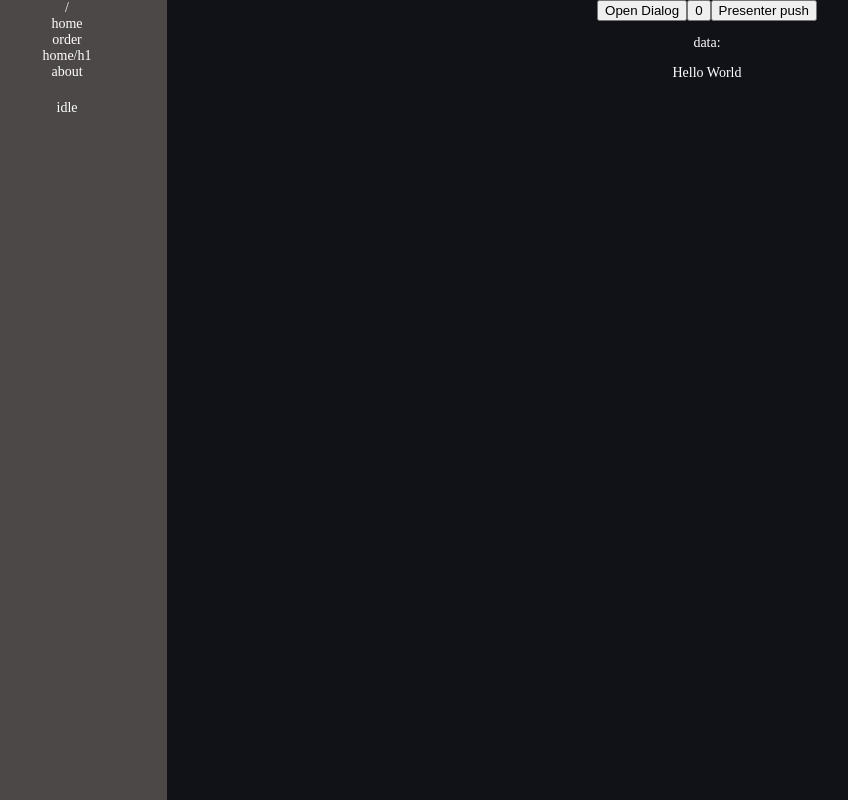
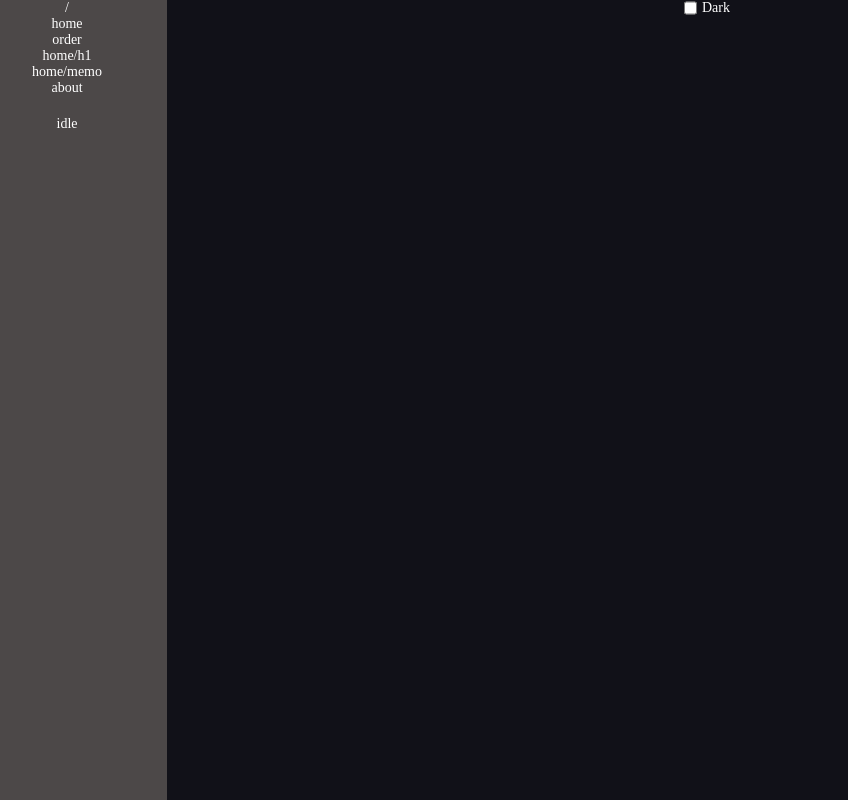
Before and after one commit to Dulun/vite-js-router, a React (Vite) app: page /home/memo in a window 1280 px wide. Shown: the whole page, without its empty margins (33-881 px from the left). Built offline with nearby package versions, Linux system fonts and the light colour scheme.

Commit message:
refactor: 💡 memo

```diff
--- a/src/App.jsx
+++ b/src/App.jsx
@@ -11,6 +11,7 @@ import {
 import Home from '@/pages/Home'
 import HHome1 from './pages/Home/H1'
 import Order from './pages/Order'
+import Memo from './pages/Home/Memo'
 import Layout from './pages/Layout'
 import ErrorPage from '@/pages/ErrorPage'
 import About from '@/pages/About'
@@ -120,6 +121,10 @@ function App() {
             },
           },
           {
+            path: 'home/memo',
+            element: <Memo></Memo>,
+          },
+          {
             path: 'about',
             element: <About></About>,
           },
--- a/src/components/Modal/index.jsx
+++ b/src/components/Modal/index.jsx
@@ -12,9 +12,19 @@ const Modal = (props) => {
   const [_visible, setVisible] = useState(false)
 
   const onShow = () => {
+    if (isAnimating.current) return
+    isAnimating.current = true
+
+    window.prompt('123')
+
     modalWrapperRef?.current?.classList.add(styles.fadeIn)
     modalRef?.current?.classList.add(styles.fadeIn)
     setVisible(true)
+
+    const timer = setTimeout(() => {
+      isAnimating.current = false
+      clearTimeout(timer)
+    }, 300)
   }
 
   const onHide = () => {
--- /dev/null
+++ b/src/pages/Home/Memo/index.jsx
@@ -0,0 +1,25 @@
+import React, { useState, useEffect, useMemo } from 'react'
+import styles from './index.module.scss'
+
+const MemoDumy = () => {
+  const [darkMode, setDarkMode] = useState(false)
+  const handleDarkModeChange = (e) => {
+    setDarkMode(e.target.checked)
+  }
+
+  return (
+    <div className={styles.container}>
+      <label>
+        {/* <span className={styles.iconHolder}></span> */}
+        <input
+          type='checkbox'
+          checked={darkMode}
+          onChange={handleDarkModeChange}
+        />
+        <span className={styles.string}>Dark</span>
+      </label>
+    </div>
+  )
+}
+
+export default MemoDumy
--- /dev/null
+++ b/src/pages/Home/Memo/index.module.scss
@@ -0,0 +1,24 @@
+.container {
+  label {
+    display: inline-flex;
+    input[type='checkbox'] {
+      // display: none;
+      margin: 0;
+      padding: 0;
+      &:active {
+        outline: none;
+      }
+    }
+    span {
+      margin-left: 5px;
+    }
+  }
+  .iconHolder {
+    display: inline-block;
+    height: 20px;
+    width: 20px;
+    background-color: #fff;
+    border: 1px solid #ccc;
+    border-radius: 3px;
+  }
+}
--- a/src/pages/Layout/index.jsx
+++ b/src/pages/Layout/index.jsx
@@ -27,6 +27,9 @@ const Layout = () => {
             to: '/home/h1',
           },
           {
+            to: '/home/memo',
+          },
+          {
             to: '/about',
           },
         ].map((item, index) => {
```
